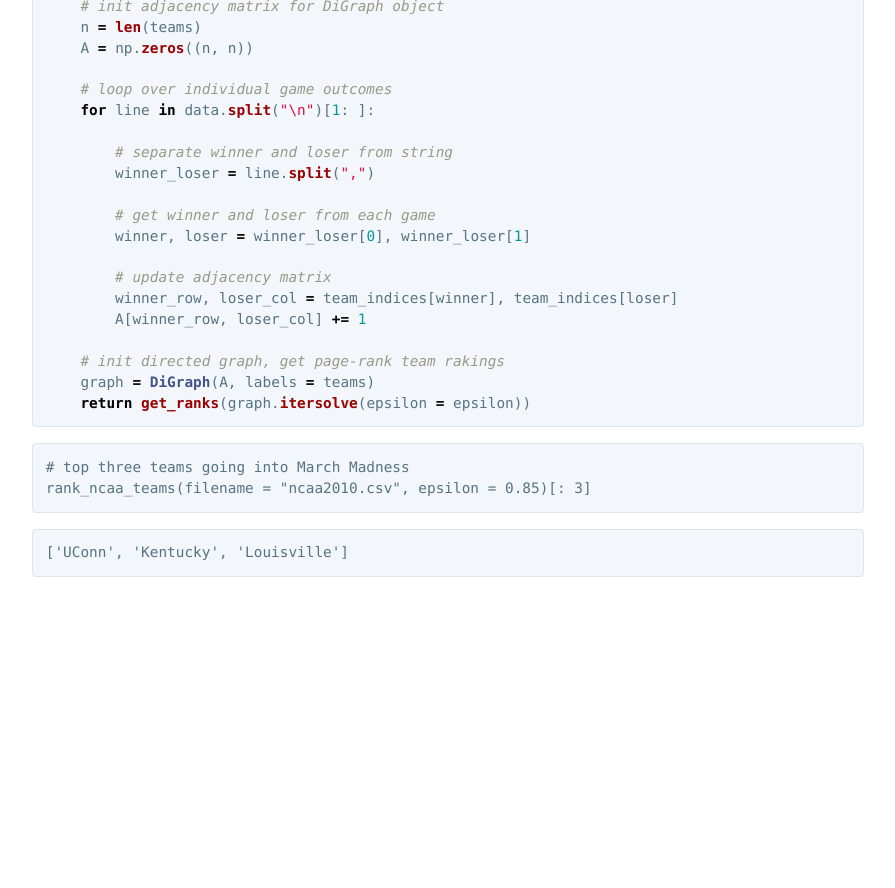
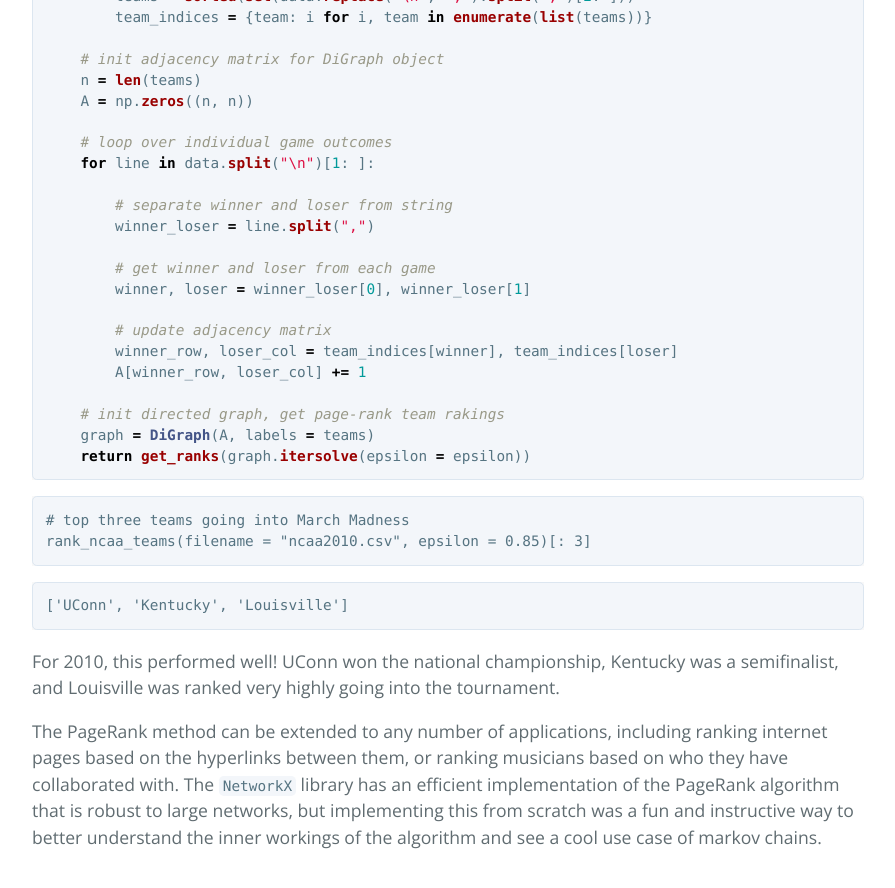
Before and after one commit to walkerhughes/portfolio, a Jekyll site: the page built from page_rank.md, in a window 1280 px wide and 900 px high, scrolled down 5374 px. Shown: the top 888 px of the window, without its empty margins (192-1087 px from the left). Built offline with Jekyll 4.4.1, drawn with Linux system fonts in a browser that asks for light colours; our own code applies the rules of GitHub Pages for plain Markdown files; before the commit the page ends 5999 px from its top, so only the background shows below that; some of the changed text lies outside the part shown.

Commit message:
Update page_rank.md

````diff
--- a/page_rank.md
+++ b/page_rank.md
@@ -177,7 +177,9 @@ print(get_ranks(d))
 ['c', 'd', 'b', 'a']
 ```
 
-Now for the fun stuff. The file ```ncaa2010.csv``` contains the winners and losers from NCAA basketball games in 2010 before March Madness was in full swing.
+
+Now for the fun stuff. The file ```ncaa2010.csv``` contains the winners and losers from NCAA basketball games in 2010 before March Madness was in full swing. The data is in ```winner,loser\n``` format, so we first strip all unecessary text, split each row based on winners and losers, and then construct our adjacency matrix. After that, we'll run our PageRank method and see the top 3!
+
 
 
 ```python
@@ -233,3 +235,7 @@ rank_ncaa_teams(filename = "ncaa2010.csv", epsilon = 0.85)[: 3]
 ```
 ['UConn', 'Kentucky', 'Louisville']
 ```
+
+For 2010, this performed well! UConn won the national championship, Kentucky was a semifinalist, and Louisville was ranked very highly going into the tournament.
+
+The PageRank method can be extended to any number of applications, including ranking internet pages based on the hyperlinks between them, or ranking musicians based on who they have collaborated with. The ```NetworkX``` library has an efficient implementation of the PageRank algorithm that is robust to large networks, but implementing this from scratch was a fun and instructive way to better understand the inner workings of the algorithm and see a cool use case of markov chains.
````
